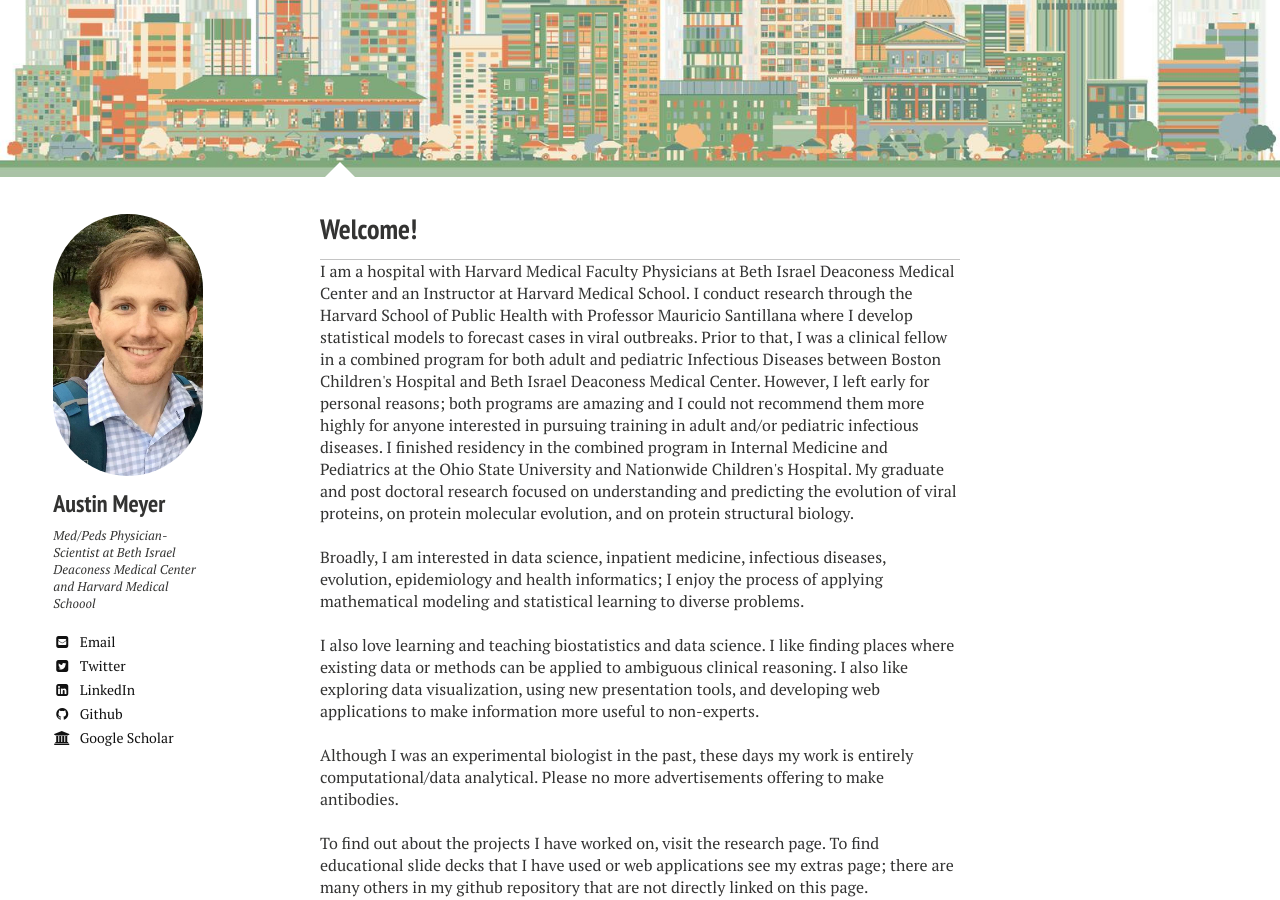
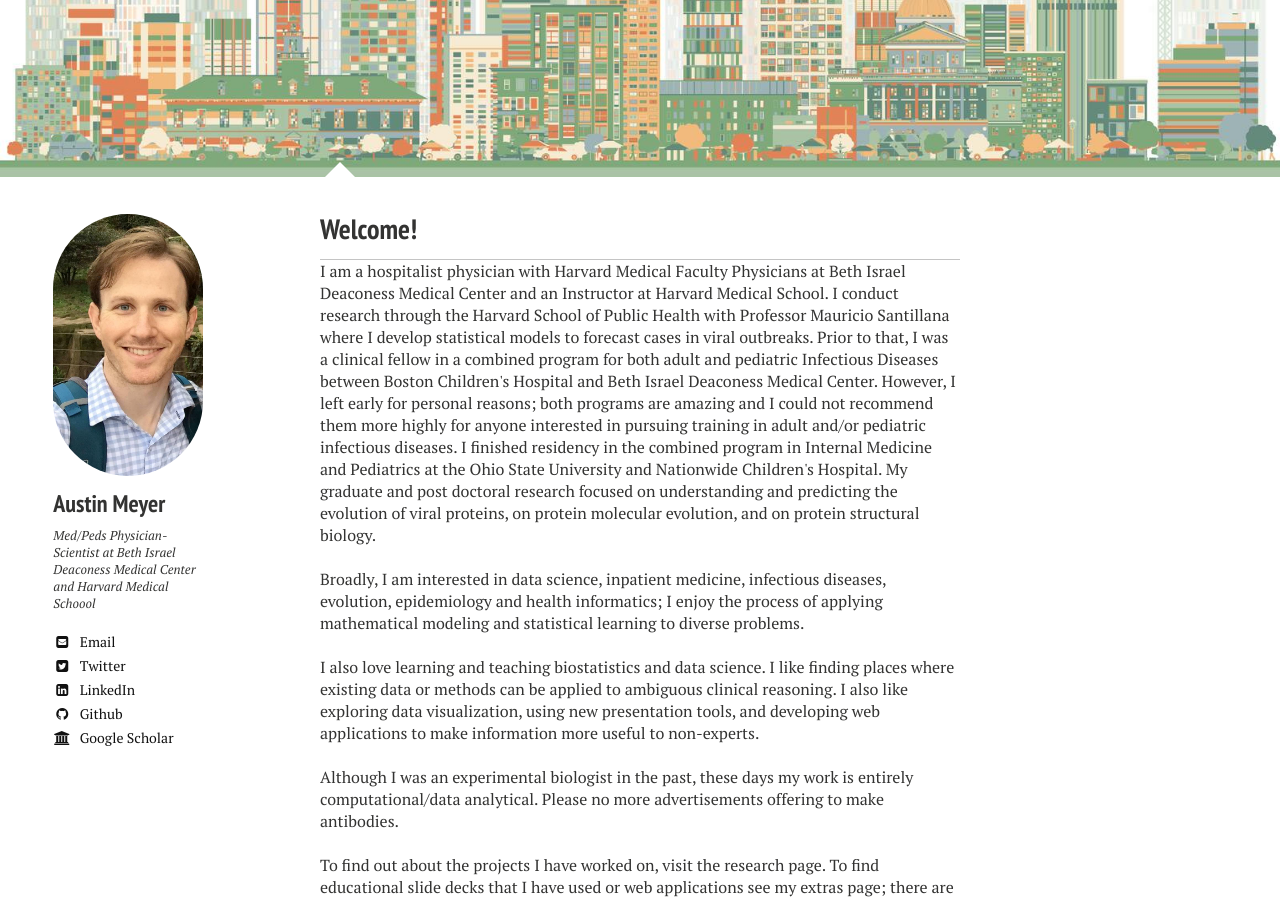
Before and after one commit to ausmeyer/ausmeyer.github.io, a Jekyll site: the page built from index.md, in a window 1280 px wide and 900 px high, scrolled down 353 px. Built offline with Jekyll 4.4.1, drawn with Linux system fonts in a browser that asks for light colours; nearby versions of some CDN libraries; comment, search, counter and statistics services are not loaded.

Commit message:
fix typo

```diff
--- a/_layouts/home.html
+++ b/_layouts/home.html
@@ -35,7 +35,7 @@
   </div>
   <div id="index">
     <h3>Welcome!</h3>
-      I am a hospital with Harvard Medical Faculty Physicians at Beth Israel Deaconess Medical Center and an Instructor at Harvard Medical School. I conduct research through the Harvard School of Public Health with Professor Mauricio Santillana where I develop statistical models to forecast cases in viral outbreaks.
+      I am a hospitalist physician with Harvard Medical Faculty Physicians at Beth Israel Deaconess Medical Center and an Instructor at Harvard Medical School. I conduct research through the Harvard School of Public Health with Professor Mauricio Santillana where I develop statistical models to forecast cases in viral outbreaks.
 
       Prior to that, I was a clinical fellow in a combined program for both adult and pediatric Infectious Diseases between Boston Children's Hospital and Beth Israel Deaconess Medical Center. However, I left early for personal reasons; both programs are amazing and I could not recommend them more highly for anyone interested in pursuing training in adult and/or pediatric infectious diseases. I finished residency in the combined program in Internal Medicine and Pediatrics at the Ohio State University and Nationwide Children's Hospital. My graduate and post doctoral research focused on understanding and predicting the evolution of viral proteins, on protein molecular evolution, and on protein structural biology.
       <br><br>
```
